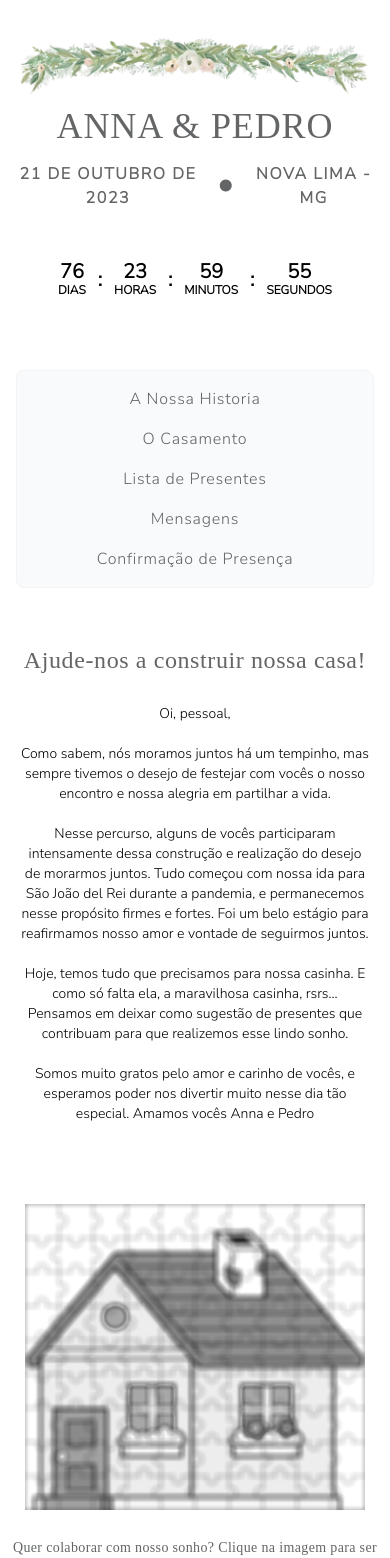
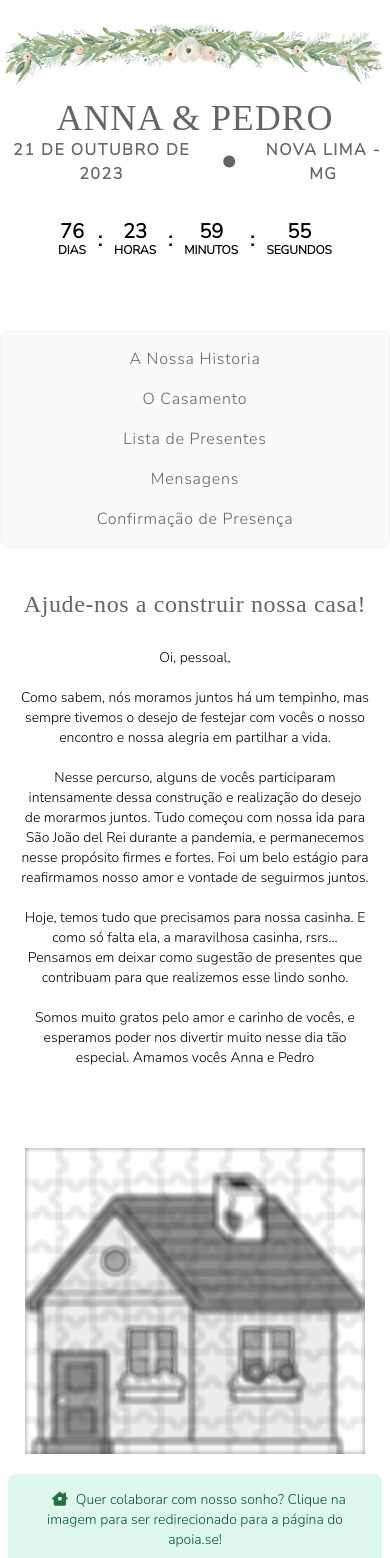
Before and after one commit to EriNoah/anna-pedro-casamento, a React (Create React App) app in the folder client/: page /lista-de-presentes in a window 390 px wide. Shown: the top 1558 px of the page. Built offline with nearby package versions, Linux system fonts and the light colour scheme; no server answers; a web font is replaced by a local one.

Commit message:
Add: Responsive invitation page
* Add: Responsive invitation page

* Fix: delete comments

```diff
--- a/client/src/components/Navbar.jsx
+++ b/client/src/components/Navbar.jsx
@@ -15,19 +15,17 @@ function Navbar() {
   const weedingDay = now + weedingDateInMinutes;
 
   return (
-    <div className=" bg-white text-white flex flex-col  text-center max-w-screen-xl  flex-wrap items-center justify-between mx-auto p-4">
-      <img
-        className="sm:block md:w-auto sm:text-center "
-        src={flores}
-        alt="flores"
-      />
-      <a href="/">
-        <h1 className="uppercase text-[#636566] tracking-wide text-4xl md:text-[55px] font ">
-          Anna & Pedro
-        </h1>
-      </a>
+    <div className=" bg-white text-white flex flex-col  text-center max-w-screen-xl  flex-wrap items-center justify-between mx-auto ">
+      <div className="text-center md:relative">
+        <img className="sm:block md:w-auto  " src={flores} alt="flores" />
+        <a href="/">
+          <h1 className="uppercase md:absolute md:top-[73%] md:left-[32%] text-[#636566] tracking-wide text-4xl md:text-[55px] font ">
+            Anna & Pedro
+          </h1>
+        </a>
+      </div>
 
-      <h1 className="py-4 mb-5 text-base md:text-xl font-bold text-[#636566] text-center flex justify-center gap-5 tracking-widest">
+      <h1 className=" mb-5 text-base md:text-xl font-bold text-[#636566] text-center flex justify-center gap-5 tracking-widest">
         21 DE OUTUBRO DE 2023
         <i className="fa-solid fa-circle text-xs self-center "></i>
         NOVA LIMA - MG
--- a/client/src/paginas/ConfirmacaoDePresenca.jsx
+++ b/client/src/paginas/ConfirmacaoDePresenca.jsx
@@ -1,4 +1,4 @@
-import React, { useState } from 'react';
+import React, { useState } from "react";
 import { Link } from "react-router-dom";
 
 function ConfirmacaoDePresenca() {
@@ -8,24 +8,48 @@ function ConfirmacaoDePresenca() {
     <div className="flex flex-col justify-center items-center">
       <div>
         <iframe
+          className="my-7 rounded-lg border md:w-[600px] md:h-[250px]"
           title="map"
           src="https://www.google.com/maps/embed?pb=!1m18!1m12!1m3!1d988.2310375069213!2d-43.926694354278496!3d-19.971177808082537!2m3!1f0!2f0!3f0!3m2!1i1024!2i768!4f13.1!3m3!1m2!1s0xa698155db46fdf%3A0x4cc83f2954becc1f!2sAv.%20Dr.%20Marco%20Paulo%20Simon%20Jardim%2C%20857%20-%20Jardim%20da%20Torre%2C%20Nova%20Lima%20-%20MG%2C%2034000-000%2C%20Brazil!5e0!3m2!1sen!2ses!4v1692296732131!5m2!1sen!2ses"
-          width="300"
-          height="250"
           allowfullscreen=""
           loading="lazy"
-          referrerpolicy="no-referrer-when-downgrade">
-          </iframe>
+          referrerpolicy="no-referrer-when-downgrade"
+        ></iframe>
       </div>
-      <h1>Você pode acessar a nossa lista de presentes <Link
-            className="text-base text-[#636566] hover:underline focus:underline decoration-[#9ba5aa]"
-            to="/lista-de-presentes"
-          >
-            clicando aqui
-          </Link></h1>
-        <h1>Em breve, você poderá confirmar sua presença aqui! Pedimos um pouco mais de paciência</h1>
+      <div
+        class="p-4 mx-2 my-5 text-sm text-center md:text-lg text-green-800 rounded-lg bg-green-100 dark:bg-gray-800 dark:text-blue-400"
+        role="alert"
+      >
+        <i className="fa-solid fa-wrench mx-2" style={{ color: "#24703f" }} />
+        Em breve, você poderá confirmar sua presença aqui! Pedimos um pouco mais
+        de paciência
+      </div>
+
+      <Link
+        to="/lista-de-presentes"
+        class="mb-5 mx-2 inline-flex items-center justify-center p-5 text-sm text-center md:text-lg font-medium text-gray-500 rounded-lg bg-gray-50 hover:text-gray-900 hover:bg-gray-100 dark:text-gray-400 dark:bg-gray-800 dark:hover:bg-gray-700 dark:hover:text-white"
+      >
+        <span class="w-full">
+          Você pode acessar a nossa lista de presentes clicando aqui
+        </span>
+        <svg
+          class="w-4 h-4 ml-2"
+          aria-hidden="true"
+          xmlns="http://www.w3.org/2000/svg"
+          fill="none"
+          viewBox="0 0 14 10"
+        >
+          <path
+            stroke="currentColor"
+            stroke-linecap="round"
+            stroke-linejoin="round"
+            stroke-width="2"
+            d="M1 5h12m0 0L9 1m4 4L9 9"
+          />
+        </svg>
+      </Link>
     </div>
   );
 }
 
-export default ConfirmacaoDePresenca
+export default ConfirmacaoDePresenca;
--- a/client/src/paginas/Home.jsx
+++ b/client/src/paginas/Home.jsx
@@ -9,12 +9,12 @@ function Home() {
           <img className="drop-shadow-2xl rounded-lg" src={foto1} alt="foto1" />
         </div>
         <div className="flex flex-col justify-center content-center m-10 gap-24">
-          <div className="flex justify-center content-center tracking-widest uppercase">
-            <h1 className="py-5 text-2xl font-bold text-[#636566]  text-center border-r p-7 border-[#636566] ">
+          <div className="flex flex-col justify-center content-center tracking-widest uppercase">
+            <h1 className="py-5 text-lg md:text-2xl font-bold text-[#636566]  text-center border-b p-7 border-[#636566] ">
               Dia 21 de Outubro de 2023 <br />
               16:50
             </h1>
-            <h1 className="py-5 text-2xl font-bold p-7 border-[#636566] text-[#636566] text-center">
+            <h1 className="py-5 text-lg md:text-2xl font-bold p-7 border-t border-[#636566] text-[#636566] text-center">
               Av. Dr. Marco Paulo Simon Jardim, 857 <br />
               Vila da Serra, Nova Lima - MG <br />
             </h1>
--- a/client/src/paginas/ListaDePresentes.jsx
+++ b/client/src/paginas/ListaDePresentes.jsx
@@ -63,7 +63,15 @@ function ListaDePresentes() {
           )}
         </div>
       </div>
-      <div className="text-[#636566] tracking-wide text-sm md:text-[20px] text-center font my-7">
+
+      <div
+        class="p-4 mx-2 my-5 text-sm text-center md:text-lg text-green-800 rounded-lg bg-green-100 dark:bg-gray-800 dark:text-green-400"
+        role="alert"
+      >
+        <i
+          className="fa-solid fa-house-chimney-window mx-2"
+          style={{ color: "#24703f" }}
+        />
         Quer colaborar com nosso sonho? Clique na imagem para ser redirecionado
         para a página do apoia.se!
       </div>
--- a/client/src/paginas/OCasamiento.jsx
+++ b/client/src/paginas/OCasamiento.jsx
@@ -2,21 +2,27 @@ import React from "react";
 
 function OCasamento() {
   return (
-    <div className="flex flex-col justify-center content-center m-10">
-        <div className="flex justify-center content-center m-10 tracking-widest">
-          <h1 className="py-5 text-2xl font-bold text-[#636566]  text-right border-r p-7 border-[#636566] ">
+    <div className="flex flex-col justify-center content-center ">
+      <div className="gap-5 ">
+        <div className="flex flex-col justify-center items-center gap-10 mb-10">
+          <div className="flex flex-col justify-center content-center m-10 gap-24">
+            <div className="flex flex-col justify-center content-center tracking-widest ">
+              <h1 className="py-5 text-lg md:text-2xl font-bold text-[#636566]  text-center border-b p-7 border-[#636566] ">
                 Dia 21 de Outubro de 2023 <br />
                 16:50
               </h1>
-          <h1 className="py-5 text-2xl font-bold border-l p-7 border-[#636566] text-[#636566] text-left">
+              <h1 className="py-5 text-lg md:text-2xl font-bold p-7 border-t border-[#636566] text-[#636566] text-center">
                 Av. Dr. Marco Paulo Simon Jardim, 857 <br />
                 Salão de Festas <br />
                 Vila da Serra, Nova Lima - MG <br />
               </h1>
-        </div>
-        <h3 className="text-lg border-[#636566] text-[#636566] text-center">
+              <h3 className="mt-4 text-base md:text-lg border-[#636566] text-[#636566] text-center">
                 Dress Code: Esporte Fino
               </h3>
+            </div>
+          </div>
+        </div>
+      </div>
     </div>
   );
 }
```
Also changed, not shown: 11 other files (tests, documents, lock files or other folders). Lines whose indentation alone changed are shown as unchanged.
